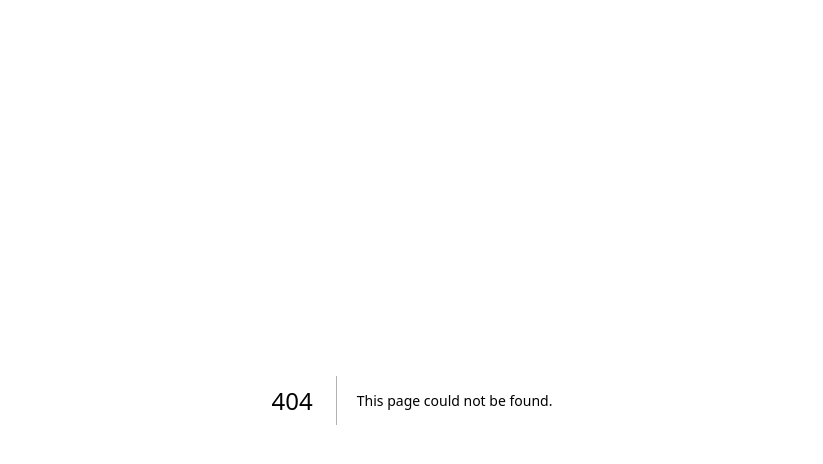
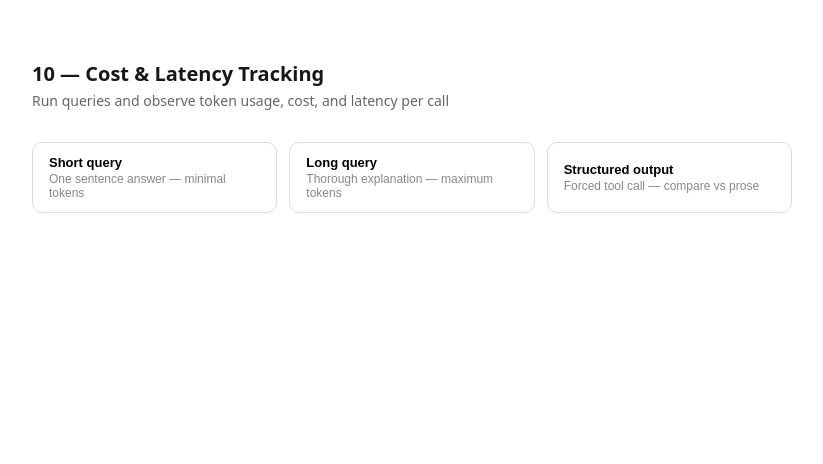
Before and after one commit to davidhahn/llm-playground, a Next.js app: page /usage-demo in a window 1280 px wide. Before the commit this address had no page. Shown: the top 464 px of the page, without its empty margins (228-1051 px from the left). Built offline with nearby package versions, Linux system fonts and the light colour scheme.

Commit message:
Create the frontend

```diff
--- /dev/null
+++ b/src/app/usage-demo/page.tsx
@@ -0,0 +1,276 @@
+'use client';
+
+import { useState } from 'react';
+import { formatCost } from '@/lib/model-pricing';
+
+type UsageRow = {
+  label: string;
+  model: string;
+  input_tokens: number;
+  output_tokens: number;
+  total_tokens: number;
+  cost_usd: string;
+  latency_ms: number;
+  stop_reason: string;
+  created_at: string;
+};
+
+const QUERY_TYPES = [
+  {
+    id: 'short',
+    label: 'Short query',
+    description: 'One sentence answer — minimal tokens',
+  },
+  {
+    id: 'long',
+    label: 'Long query',
+    description: 'Thorough explanation — maximum tokens',
+  },
+  {
+    id: 'structured',
+    label: 'Structured output',
+    description: 'Forced tool call — compare vs prose',
+  },
+];
+
+export default function UsageDemoPage() {
+  const [response, setResponse] = useState('');
+  const [logs, setLogs] = useState<UsageRow[]>([]);
+  const [isLoading, setIsLoading] = useState<string | null>(null);
+
+  async function runQuery(queryType: string) {
+    setIsLoading(queryType);
+    setResponse('');
+
+    try {
+      const res = await fetch('/api/usage-demo', {
+        method: 'POST',
+        headers: { 'Content-Type': 'application/json' },
+        body: JSON.stringify({ query_type: queryType }),
+      });
+
+      if (!res.ok || !res.body) {
+        throw new Error('Request failed');
+      }
+
+      const reader = res.body.getReader();
+      const decoder = new TextDecoder();
+      let buffer = '';
+
+      while (true) {
+        const { done, value } = await reader.read();
+
+        if (done) {
+          break;
+        }
+
+        buffer += decoder.decode(value, { stream: true });
+        const lines = buffer.split('\n');
+        buffer = lines.pop() ?? '';
+
+        for (const line of lines) {
+          if (!line.trim()) {
+            continue;
+          }
+
+          const event = JSON.parse(line);
+
+          if (event.type === 'text') {
+            setResponse((prev) => prev + event.content);
+          }
+          if (event.type === 'logs') {
+            setLogs(event.data);
+          }
+        }
+      }
+    } catch (error) {
+      console.error(error);
+    } finally {
+      setIsLoading(null);
+    }
+  }
+
+  const totalCost = logs.reduce((sum, row) => sum + Number(row.cost_usd), 0);
+  const avgLatency =
+    logs.length > 0
+      ? logs.reduce((sum, row) => sum + row.latency_ms, 0) / logs.length
+      : 0;
+
+  return (
+    <main
+      style={{
+        maxWidth: 800,
+        margin: '60px auto',
+        padding: '0 20px',
+        fontFamily: 'system-ui',
+      }}
+    >
+      <h1 style={{ fontSize: 20, fontWeight: 600, marginBottom: 4 }}>
+        10 — Cost & Latency Tracking
+      </h1>
+      <p style={{ fontSize: 14, color: '#666', marginBottom: 32 }}>
+        Run queries and observe token usage, cost, and latency per call
+      </p>
+
+      <div style={{ display: 'flex', gap: 12, marginBottom: 32 }}>
+        {QUERY_TYPES.map((q) => (
+          <button
+            key={q.id}
+            onClick={() => runQuery(q.id)}
+            disabled={!!isLoading}
+            style={{
+              flex: 1,
+              padding: '12px 16px',
+              textAlign: 'left',
+              border: '1px solid #ddd',
+              borderRadius: 10,
+              background: isLoading === q.id ? '#f5f5f5' : 'white',
+              cursor: isLoading ? 'default' : 'pointer',
+            }}
+          >
+            <div style={{ fontSize: 13, fontWeight: 600, marginBottom: 2 }}>
+              {q.label}
+            </div>
+            <div style={{ fontSize: 12, color: '#888' }}>{q.description}</div>
+            {isLoading === q.id && (
+              <div style={{ fontSize: 11, color: '#4466cc', marginTop: 4 }}>
+                Running...
+              </div>
+            )}
+          </button>
+        ))}
+      </div>
+
+      {response && (
+        <div
+          style={{
+            padding: 16,
+            background: '#f9f9f9',
+            borderRadius: 8,
+            fontSize: 14,
+            lineHeight: 1.6,
+            whiteSpace: 'pre-wrap',
+            marginBottom: 32,
+            maxHeight: 200,
+            overflowY: 'auto',
+          }}
+        >
+          {response}
+        </div>
+      )}
+
+      {/* aggregate stats */}
+      {logs.length > 0 && (
+        <div
+          style={{
+            display: 'grid',
+            gridTemplateColumns: 'repeat(3, 1fr)',
+            gap: 12,
+            marginBottom: 24,
+          }}
+        >
+          {[
+            { label: 'Total calls', value: logs.length },
+            { label: 'Total cost', value: formatCost(totalCost) },
+            { label: 'Avg latency', value: `${Math.round(avgLatency)}ms` },
+          ].map((stat) => (
+            <div
+              key={stat.label}
+              style={{ padding: 16, background: '#f9f9f9', borderRadius: 8 }}
+            >
+              <div
+                style={{
+                  fontSize: 11,
+                  fontWeight: 500,
+                  color: '#888',
+                  textTransform: 'uppercase',
+                  letterSpacing: '0.05em',
+                  marginBottom: 4,
+                }}
+              >
+                {stat.label}
+              </div>
+              <div style={{ fontSize: 22, fontWeight: 700 }}>{stat.value}</div>
+            </div>
+          ))}
+        </div>
+      )}
+
+      {/* log table */}
+      {logs.length > 0 && (
+        <div>
+          <div
+            style={{
+              fontSize: 12,
+              fontWeight: 500,
+              color: '#888',
+              textTransform: 'uppercase',
+              letterSpacing: '0.05em',
+              marginBottom: 8,
+            }}
+          >
+            Recent calls
+          </div>
+          <table
+            style={{ width: '100%', borderCollapse: 'collapse', fontSize: 13 }}
+          >
+            <thead>
+              <tr style={{ borderBottom: '1px solid #eee' }}>
+                {['Label', 'In', 'Out', 'Total', 'Cost', 'Latency', 'Stop'].map(
+                  (h) => (
+                    <th
+                      key={h}
+                      style={{
+                        textAlign: 'left',
+                        padding: '6px 8px',
+                        color: '#888',
+                        fontWeight: 500,
+                      }}
+                    >
+                      {h}
+                    </th>
+                  ),
+                )}
+              </tr>
+            </thead>
+            <tbody>
+              {logs.map((row, i) => (
+                <tr key={i} style={{ borderBottom: '1px solid #f5f5f5' }}>
+                  <td
+                    style={{
+                      padding: '8px 8px',
+                      fontFamily: 'monospace',
+                      fontSize: 12,
+                    }}
+                  >
+                    {row.label}
+                  </td>
+                  <td style={{ padding: '8px 8px' }}>{row.input_tokens}</td>
+                  <td style={{ padding: '8px 8px' }}>{row.output_tokens}</td>
+                  <td style={{ padding: '8px 8px', fontWeight: 500 }}>
+                    {row.total_tokens}
+                  </td>
+                  <td
+                    style={{
+                      padding: '8px 8px',
+                      color:
+                        Number(row.cost_usd) > 0.001 ? '#cc4400' : '#2a7a2a',
+                    }}
+                  >
+                    {formatCost(Number(row.cost_usd))}
+                  </td>
+                  <td style={{ padding: '8px 8px' }}>{row.latency_ms}ms</td>
+                  <td
+                    style={{ padding: '8px 8px', color: '#888', fontSize: 11 }}
+                  >
+                    {row.stop_reason}
+                  </td>
+                </tr>
+              ))}
+            </tbody>
+          </table>
+        </div>
+      )}
+    </main>
+  );
+}
```
